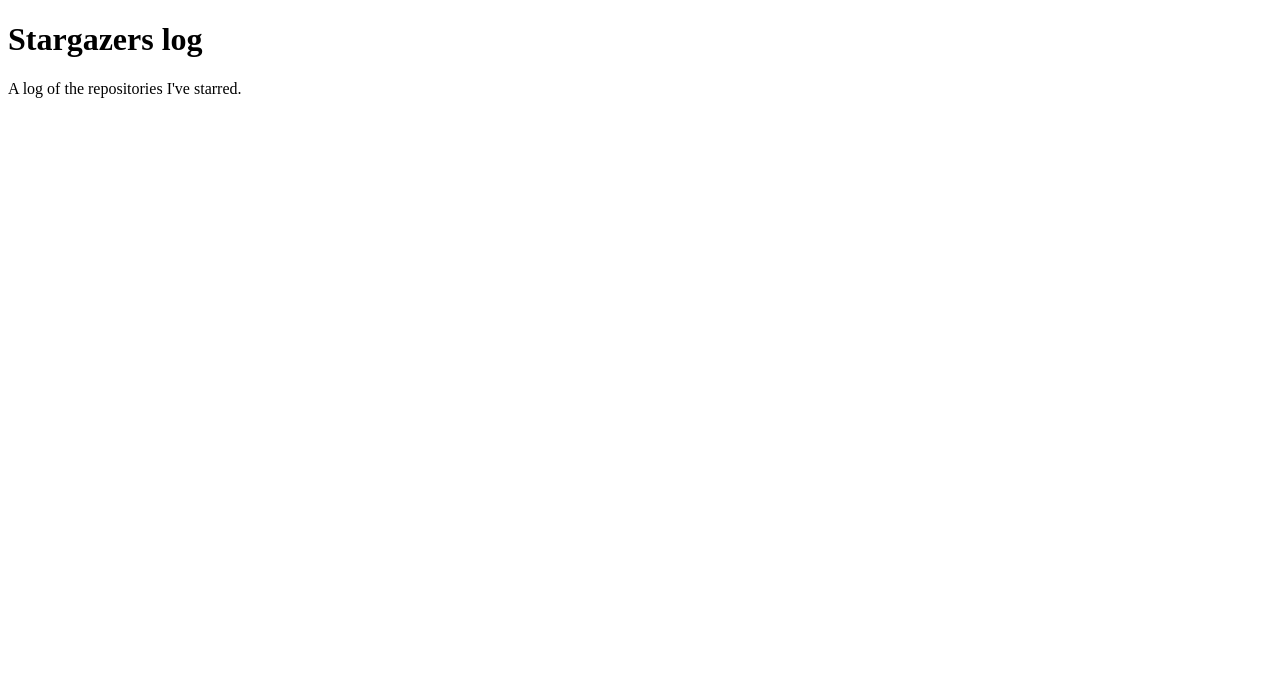
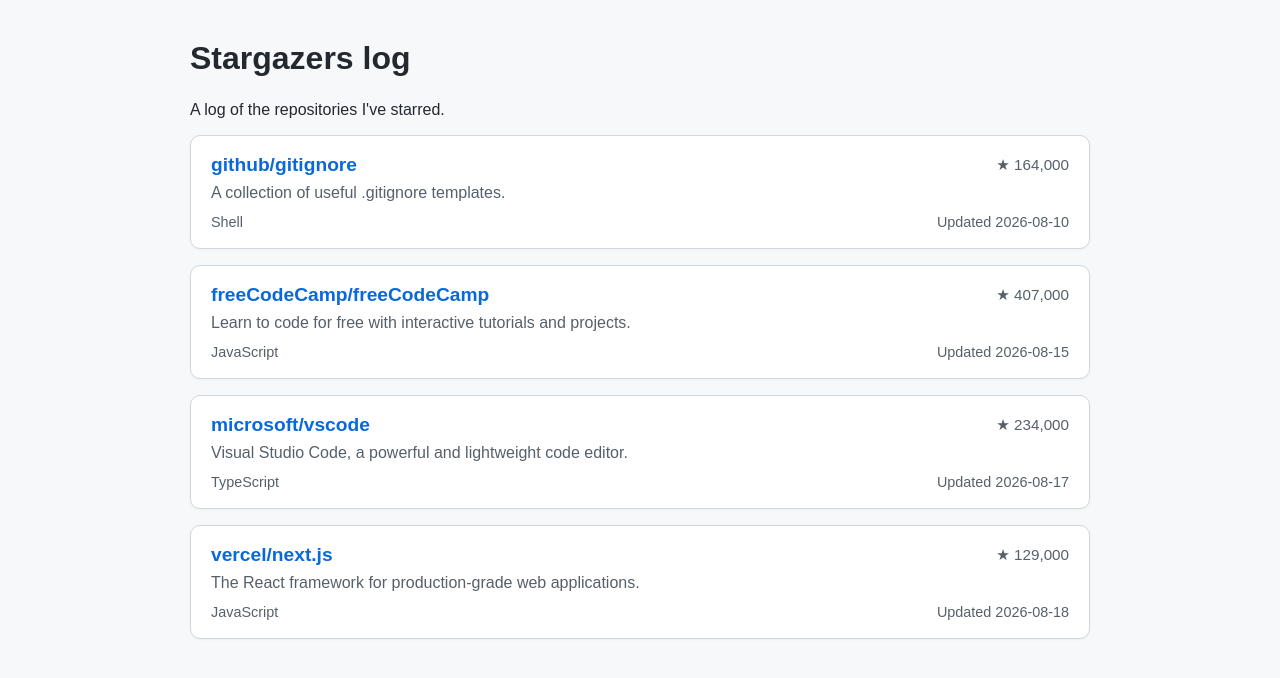
Before and after one commit to anhduynguyen036/stargazers-log, a plain HTML site: page index.html in a window 1280 px wide. Drawn offline with Linux system fonts and the light colour scheme.

Commit message:
Add starred repositories list

```diff
--- /dev/null
+++ b/events.json
@@ -0,0 +1,34 @@
+[
+  {
+    "name": "github/gitignore",
+    "description": "A collection of useful .gitignore templates.",
+    "url": "https://github.com/github/gitignore",
+    "stars": 164000,
+    "language": "Shell",
+    "updated_at": "2026-08-10"
+  },
+  {
+    "name": "freeCodeCamp/freeCodeCamp",
+    "description": "Learn to code for free with interactive tutorials and projects.",
+    "url": "https://github.com/freeCodeCamp/freeCodeCamp",
+    "stars": 407000,
+    "language": "JavaScript",
+    "updated_at": "2026-08-15"
+  },
+  {
+    "name": "microsoft/vscode",
+    "description": "Visual Studio Code, a powerful and lightweight code editor.",
+    "url": "https://github.com/microsoft/vscode",
+    "stars": 234000,
+    "language": "TypeScript",
+    "updated_at": "2026-08-17"
+  },
+  {
+    "name": "vercel/next.js",
+    "description": "The React framework for production-grade web applications.",
+    "url": "https://github.com/vercel/next.js",
+    "stars": 129000,
+    "language": "JavaScript",
+    "updated_at": "2026-08-18"
+  }
+]
--- a/index.html
+++ b/index.html
@@ -2,10 +2,17 @@
 <html lang="en">
   <head>
     <meta charset="utf-8">
+    <meta name="viewport" content="width=device-width, initial-scale=1.0">
     <title>Stargazers log</title>
+    <link rel="stylesheet" href="style.css">
   </head>
   <body>
-    <h1>Stargazers log</h1>
-    <p>A log of the repositories I've starred.</p>
+    <main class="container">
+      <h1>Stargazers log</h1>
+      <p>A log of the repositories I've starred.</p>
+      <ul id="starred-list" class="starred-list"></ul>
+    </main>
+
+    <script src="script.js"></script>
   </body>
 </html>
--- /dev/null
+++ b/script.js
@@ -0,0 +1,39 @@
+const repoList = document.getElementById('starred-list');
+
+async function fetchStarredRepos() {
+  try {
+    const response = await fetch('events.json');
+
+    if (!response.ok) {
+      throw new Error(`HTTP error: ${response.status}`);
+    }
+
+    const repos = await response.json();
+    renderRepos(repos);
+  } catch (error) {
+    repoList.innerHTML = '<li class="error">Unable to load the starred repositories.</li>';
+    console.error('Error loading events.json:', error);
+  }
+}
+
+function renderRepos(repos) {
+  repoList.innerHTML = repos
+    .map(
+      (repo) => `
+        <li class="repo-item">
+          <div class="repo-header">
+            <a href="${repo.url}" target="_blank" rel="noreferrer">${repo.name}</a>
+            <span class="star-count">★ ${repo.stars.toLocaleString()}</span>
+          </div>
+          <p>${repo.description}</p>
+          <div class="repo-meta">
+            <span>${repo.language}</span>
+            <span>Updated ${repo.updated_at}</span>
+          </div>
+        </li>
+      `
+    )
+    .join('');
+}
+
+fetchStarredRepos();
--- /dev/null
+++ b/style.css
@@ -0,0 +1,77 @@
+body {
+  font-family: Arial, sans-serif;
+  margin: 0;
+  background: #f6f8fa;
+  color: #24292f;
+}
+
+.container {
+  max-width: 900px;
+  margin: 40px auto;
+  padding: 0 20px;
+}
+
+h1 {
+  margin-bottom: 24px;
+}
+
+.starred-list {
+  list-style: none;
+  margin: 0;
+  padding: 0;
+}
+
+.repo-item {
+  background: #fff;
+  border: 1px solid #d0d7de;
+  border-radius: 10px;
+  padding: 18px 20px;
+  margin-bottom: 16px;
+  box-shadow: 0 1px 3px rgba(27, 31, 36, 0.04);
+}
+
+.repo-header {
+  display: flex;
+  justify-content: space-between;
+  align-items: center;
+  gap: 12px;
+  margin-bottom: 8px;
+}
+
+.repo-header a {
+  color: #0969da;
+  text-decoration: none;
+  font-size: 1.2rem;
+  font-weight: 600;
+}
+
+.repo-header a:hover {
+  text-decoration: underline;
+}
+
+.star-count {
+  color: #57606a;
+  font-size: 0.95rem;
+  white-space: nowrap;
+}
+
+.repo-item p {
+  margin: 0 0 12px;
+  color: #57606a;
+}
+
+.repo-meta {
+  display: flex;
+  justify-content: space-between;
+  gap: 12px;
+  color: #57606a;
+  font-size: 0.9rem;
+}
+
+.error {
+  color: #cf222e;
+  background: #fff;
+  border: 1px solid #ffb3b3;
+  border-radius: 8px;
+  padding: 16px;
+}
```
